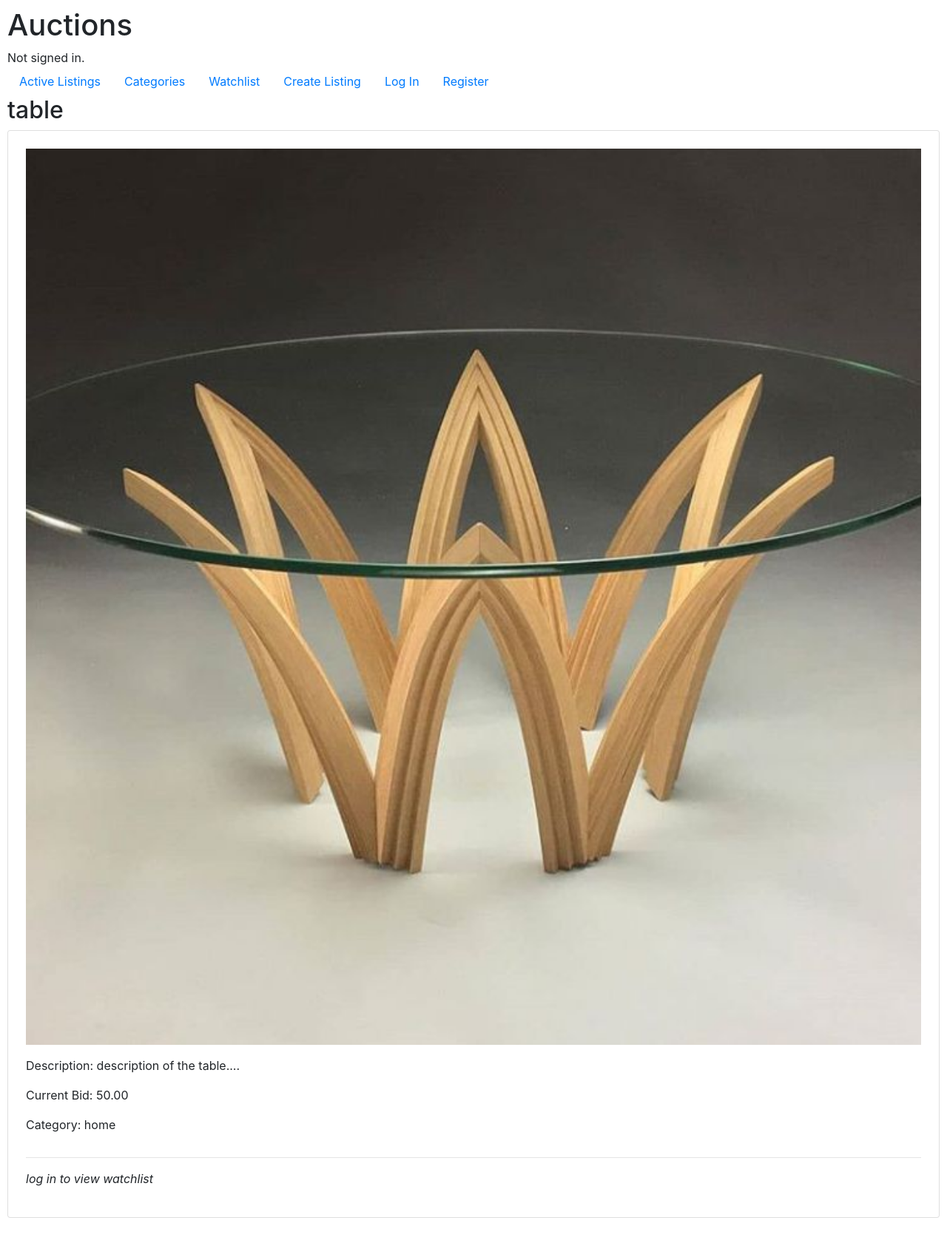
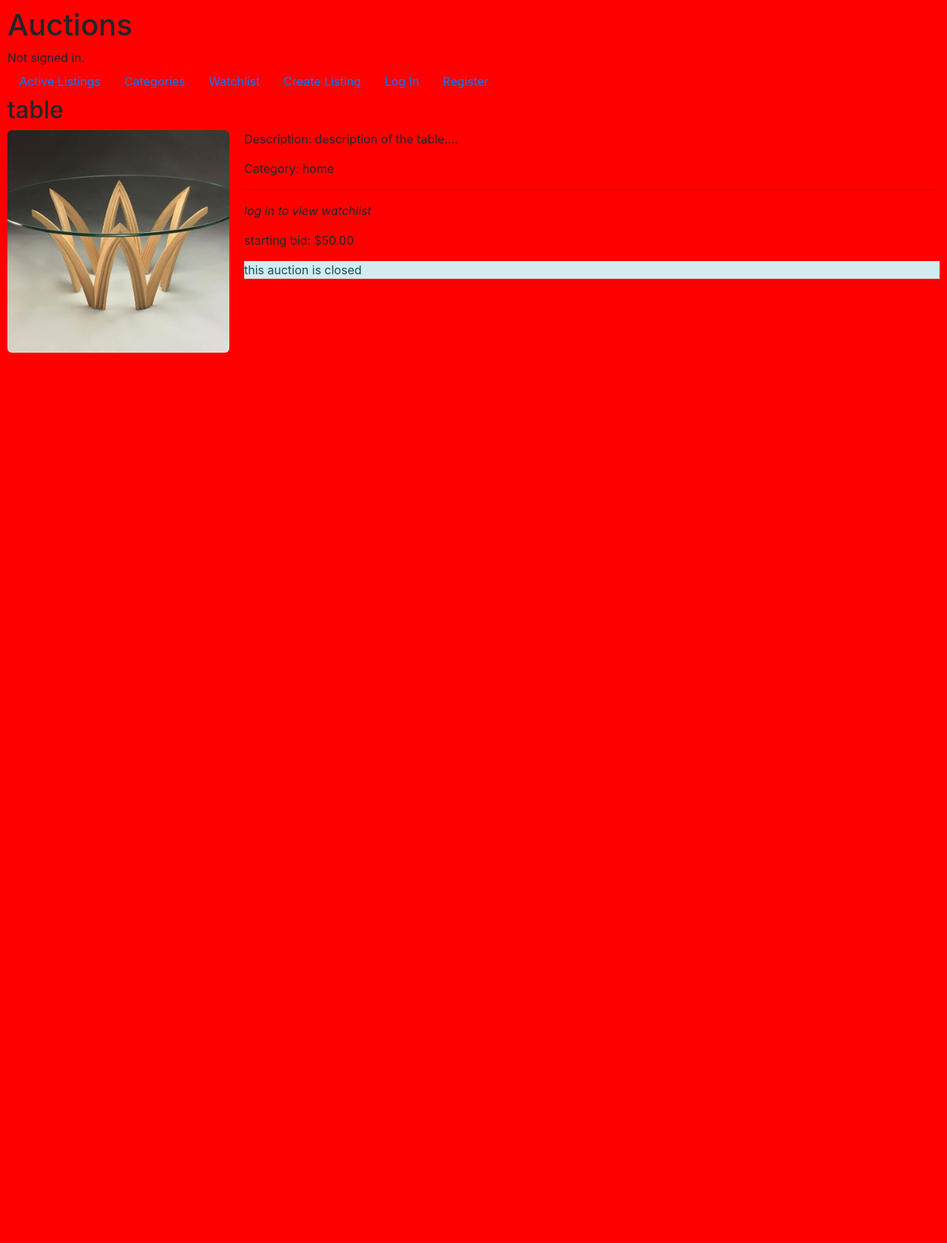
Before and after one commit to Ekaterine6/cs50w, a Django app: page /listing/2 in a window 1280 px wide. Shown: the whole page at 74% size. After the commit the page ends 477 px from the top, so only its background shows below. Run offline with Django 3.2, Linux system fonts and the light colour scheme; data comes from the database, SQL or seed files in the repository; some libraries are stand-ins or nearby versions.

Commit message:
finished setting up listing page

```diff
--- a/commerce/auctions/models.py
+++ b/commerce/auctions/models.py
@@ -3,7 +3,7 @@ from django.db import models
 
 
 class User(AbstractUser):
-    pass
+    watchlist = models.ManyToManyField('Listing', blank=True, related_name="watchlisted_by")
 
 class Listing(models.Model):
     # realized i needed to write all of these defaults="" while migrating
@@ -15,12 +15,20 @@ class Listing(models.Model):
     user = models.ForeignKey(User, on_delete=models.CASCADE, related_name="listing", null=True, blank=True)
     # making sure the auctions are active
     is_active = models.BooleanField(default=True)
+    winner = models.ForeignKey(User, on_delete=models.SET_NULL, blank=True,null=True, related_name="win_listing")
 
     def __str__(self):
         return self.title
 
-class bids(models.Model):
-    pass
+class Bid(models.Model):
+    user = models.ForeignKey(User, on_delete=models.CASCADE, related_name="bids", null=True, blank=True)
+    listing =models.ForeignKey(Listing, on_delete=models.CASCADE, related_name="bids")
+    amount = models.DecimalField(max_digits=10, decimal_places=2)
+    timestamp = models.DateTimeField(auto_now_add=True)
+
+    def __str__(self):
+        return f"{self.user.username} bid {self.amount} on {self.listing.title}"
+
 
 class comments(models.Model):
     pass
--- a/commerce/auctions/static/auctions/styles.css
+++ b/commerce/auctions/static/auctions/styles.css
@@ -1,9 +1,6 @@
 body {
     padding: 10px;
-}
-
-body {
-    padding: 10px;
+    background: red !important;
 }
 
 .card {
@@ -13,3 +10,52 @@ body {
 .card:hover {
     transform: scale(1.02);
 }
+
+.close {
+    background-color: rgb(165, 200, 200);
+    color: black;
+    position: relative;
+    margin-bottom: 10px;
+    padding: 10px;
+}
+
+.close .closebtn {
+    position: absolute;
+    right: 10px;
+    top: 50%;
+    cursor: pointer;
+    transform: translateY(-50%);
+    font-weight: bolder;
+}
+
+
+.listing-flex {
+    display: flex;
+    gap: 20px;
+    flex-wrap: wrap;
+    align-items: flex-start;
+    margin-bottom: 16px;
+}
+
+.listing-content {
+    flex: 1;
+    min-width: 200px;
+}
+
+.ls-pic {
+    height: auto;
+    width: 100%;
+    max-width: 300px;
+    display: block;
+    object-fit: cover;
+    border-radius: 6px;
+}
+
+@media (max-width: 600px) {
+    .listing-flex {
+        flex-direction: column;
+    }
+    .ls-pic {
+        max-width: 100%;
+    }
+}
--- a/commerce/auctions/templates/auctions/index.html
+++ b/commerce/auctions/templates/auctions/index.html
@@ -31,4 +31,4 @@
         <p>No active listings</p>
         {% endfor %}
 
-{% endblock %}
+ {% endblock %}
--- a/commerce/auctions/templates/auctions/layout.html
+++ b/commerce/auctions/templates/auctions/layout.html
@@ -47,6 +47,15 @@
 
         </ul>
 
+        {% if messages %}
+            {% for message in messages %}
+            <div class="close">
+                {{ message }}
+                <span class="closebtn" onclick="this.parentElement.style.display='none'">X</span>
+            </div>
+            {% endfor %}
+        {% endif %}
+
         {% block body %}
         {% endblock %}
     </body>
--- a/commerce/auctions/templates/auctions/listing_page.html
+++ b/commerce/auctions/templates/auctions/listing_page.html
@@ -3,24 +3,82 @@
 {% block body %}
     <h2>{{ listing.title }}</h2>
 
-    <div class="card mb-4 p-4">
+    <div class="listing-flex">
+
         {% if listing.picture %}
-        <img src="{{ listing.picture.url }}" class="img-fluid mb-3" alt="{{ listing.title }}">
+        <img class="ls-pic" src="{{ listing.picture.url }}" alt="{{ listing.title }}">
         {% endif %}
 
+        <div class="listing-content">
             <p>Description: {{ listing.description }}</p>
-        <p>Current Bid: {{ listing.bid }}</p>
             <p>Category:  {{ listing.tag_category }}</p>
 
             <hr>
                 {% if user.is_authenticated %}
                 <form action="{% url 'add_watchlist' listing.id %}" method="post">
                     {% csrf_token %}
+                        {% if listing in user.watchlist.all %}
+                            <h3>Already in watchlist</h3>
+                        {% else %}
                             <button class="btn btn-warning">Add to watchlist</button>
+                        {% endif %}
                 </form>
                 {% else %}
                     <p><em>log in to view watchlist</em></p>
                 {% endif %}
 
+
+        <!--showing the current and starting bid amount-->
+            {% if listing.bids.all %}
+                <div class="text-danger" style="width: 200px;">
+                    <p>Current bid: ${{ listing.bids.all.last.amount }}</p>
+                </div>
+            {% else %}
+                <p>starting bid: ${{ listing.bid }}</p>
+            {% endif %}
+
+            {% if error %}
+                <div class="alert alert-dark">
+                {{ error }}
+                </div>
+            {% endif %}
+
+
+        <!-- the one who created the listing,
+        the user should have the ability to “close” the auction from this page-->
+            {% if user.is_authenticated and user == listing.user and listing.is_active %}
+                <form action="{% url 'close_auction' listing.id %}" method="post">
+                {% csrf_token %}
+                <button class="btn btn-danger">close auction</button>
+                </form>
+            {% endif %}
+
+        <!--If the user is signed in, the user should be able to bid on the item.
+        The bid must be at least as large as the starting bid, and must be greater
+        than any other bids that have been placed (if any)...-->
+            {% if listing.is_active %}
+            {% if user.is_authenticated %}
+                <form action="{% url 'placed_bid' listing.id %}" method="post">
+                {% csrf_token %}
+                    <input type="number" step="0.01" name="bid_amount" placeholder="your bid">
+                    <button class="btn btn-warning">bid</button>
+                </form>
+            {% else %}
+                <p>log in to place a bid</p>
+            {% endif %}
+            {% endif %}
+
+
+        <!--the highest bidder the winner of the auction and makes the listing no longer active.-->
+            {% if not listing.is_active %}
+                {% if listing.winner == user %}
+                    <div class="alert alert-success">you have won this auction</div>
+                {% else %}
+                    <div class="aler alert-info">this auction is closed</div>
+                {% endif %}
+                {% endif %}
+
+        </div>
+
     </div>
     {% endblock %}
--- a/commerce/auctions/urls.py
+++ b/commerce/auctions/urls.py
@@ -10,10 +10,14 @@ urlpatterns = [
     path("logout", views.logout_view, name="logout"),
     path("register", views.register, name="register"),
     path("categories", views.categories, name="categories"),
+    path("categories/<str:cat_name>/", views.cat_listings, name="cat_listings"),
     path("listing", views.listing, name="listing"),
     path("listing/<int:listing_id>", views.listing_page, name="listing_page"),
     path("watchlist", views.watchlist, name="watchlist"),
-    path("watchlist/add/<int:listing_id>", views.add_watchlist, name="add_watchlist")
+    path("watchlist/add/<int:listing_id>", views.add_watchlist, name="add_watchlist"),
+    path("watchlist/remove/<int:listing_id>", views.remove_watchlist, name="remove_watchlist"),
+    path("bid/<int:listing_id>", views.placed_bid, name="placed_bid"),
+    path("listing/<int:listing_id>/close", views.close_auction, name="close_auction")
 ]
 
 if settings.DEBUG:
--- a/commerce/auctions/views.py
+++ b/commerce/auctions/views.py
@@ -4,20 +4,78 @@ from django.db import IntegrityError
 from django.http import HttpResponse, HttpResponseRedirect
 from django.shortcuts import render, redirect, get_object_or_404
 from django.urls import reverse
+from django.contrib import messages
+from decimal import Decimal
 
-from .models import Listing, User
+from .models import Listing, User, Bid
 
 
 def index(request):
     listings = Listing.objects.filter(is_active=True).order_by('-id')
+
+    if request.user.is_authenticated:
+        won_auctions = Listing.objects.filter(winner=request.user, is_active=False)
+        for auction in won_auctions:
+            alr_seen = request.session.get('seen_auctions', [])
+            if auction.id not in alr_seen:
+                messages.success(request, f"you won this auction - {auction.title}!")
+                alr_seen.append(auction.id)
+                request.session['seen_auctions'] = alr_seen
+
+
     return render(request, "auctions/index.html", {
-        "listings": listings
+        "listings":listings
     })
 
-def categories(request):
-    return render(request, "auctions/categories.html")
 
 
+def categories(request):
+    categories = Listing.objects.values_list('tag_category', flat=True).distinct()
+
+    return render(request, "auctions/categories.html", {
+        "categories" : categories
+    })
+
+def cat_listings(request, cat_name):
+    listings = Listing.objects.filter(tag_category=cat_name, is_active=True)
+
+    return render(request, "auctions/index.html", {
+        "listings":listings,
+        "cat_name":cat_name
+    })
+
+
+@login_required
+def placed_bid(request, listing_id):
+    listing = get_object_or_404(Listing, id=listing_id)
+
+    if request.method == "POST":
+        bid_amount = request.POST.get("bid_amount")
+
+        try:
+            bid_amount = Decimal(bid_amount)
+        except:
+            return render(request, "auctions/listing_page.html", {
+                "listing" : listing,
+                "error": "Enter a valid bid number!"
+            })
+
+        highest_bid_yet = listing.bids.order_by('-amount').first()
+        min_bid = listing.bid if highest_bid_yet is None else highest_bid_yet.amount
+
+        if bid_amount <= min_bid:
+            return render(request, "auctions/listing_page.html", {
+                "listing": listing,
+                "error": f"the bid you placed must be higher than the current bid - {min_bid}"
+            })
+
+        Bid.objects.create(
+            user=request.user, listing=listing, amount=bid_amount)
+
+        return redirect("listing_page", listing_id=listing.id)
+
+
+@login_required
 def listing(request):
     if request.method == "POST":
         title = request.POST.get("title")
@@ -38,19 +96,60 @@ def listing(request):
         return redirect("index")
     return render(request, "auctions/listing.html")
 
+
 def listing_page(request, listing_id):
     listing = get_object_or_404(Listing, id=listing_id)
     return render(request, "auctions/listing_page.html", {
         "listing": listing
     })
 
+@login_required
 def watchlist(request):
-    return render(request, "auctions/watchlist.html")
+    listings = request.user.watchlist.all()
+    return render(request, "auctions/watchlist.html", {
+        'listings' : listings
+    })
 
+@login_required
 def add_watchlist(request, listing_id):
     listing = Listing.objects.get(id=listing_id)
-    request.user.watchlist.add(listing)
-    return redirect("listing_page", listing_id=listing_id)
+    user = request.user
+
+    # making sure to not add the item if it's in watchlist already
+    if listing not in user.watchlist.all():
+        user.watchlist.add(listing)
+    return redirect('watchlist')
+
+@login_required
+def remove_watchlist(request, listing_id):
+    listing = Listing.objects.get(id=listing_id)
+    request.user.watchlist.remove(listing)
+
+    return redirect('watchlist')
+
+
+# the user should have the ability to “close” the auction
+@login_required
+def close_auction(request, listing_id):
+    listing = get_object_or_404(Listing, id=listing_id)
+
+    if request.user != listing.user:
+        return render(request, "auctions/listing_page.html", {
+            "listing": listing,
+            "error" : f"Don't have the rights to close the auction"
+    })
+
+    if request.method == "POST":
+        highest_bid = listing.bids.order_by('-amount').first()
+        if highest_bid:
+            listing.winner = highest_bid.user
+
+        listing.is_active = False
+        listing.save()
+        return redirect("listing_page", listing_id=listing.id)
+    return redirect("listing_page", listing_id=listing.id)
+
+
 
 def login_view(request):
     if request.method == "POST":
```
Also changed, not shown: commerce/auctions/templates/auctions/categories.html (+9 -1 lines), commerce/auctions/templates/auctions/watchlist.html (+16 -1 lines), commerce/auctions/migrations/0004_alter_listing_user.py (added), commerce/auctions/migrations/0005_user_watchlist.py (added), commerce/auctions/migrations/0006_bid_delete_bids.py (added), commerce/auctions/migrations/0007_listing_winner.py (added), commerce/db.sqlite3, commerce/media/listing_images/4e54d06f9de50a422335c28491216b94.jpg (added), commerce/media/listing_images/cddff96fa54e8142b8d80269964eb3b4_X3jW4cV.jpg (added). Lines whose indentation alone changed are shown as unchanged.
